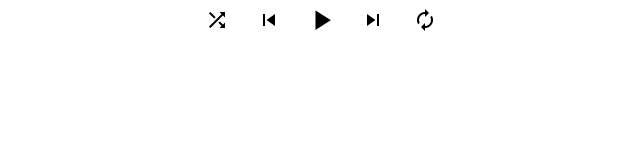
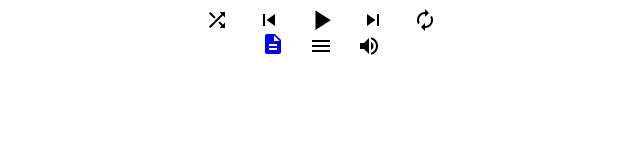
Before and after one commit to micahnorwoodjordan/getmybeats, an Angular app in the folder frontend-v4/: page / in a window 1280 px wide. Shown: the top 160 px of the page, without its empty margins (319-959 px from the left). Built offline with nearby package versions, Linux system fonts and the light colour scheme.

Commit message:
build secondary component

```diff
--- a/frontend-v4/src/app/app.component.html
+++ b/frontend-v4/src/app/app.component.html
@@ -1,4 +1,5 @@
 <main class="main">
   <app-primary></app-primary>
+  <app-secondary></app-secondary>
 </main>
 <router-outlet />
--- a/frontend-v4/src/app/app.component.ts
+++ b/frontend-v4/src/app/app.component.ts
@@ -1,12 +1,15 @@
 import { Component } from '@angular/core';
 import { RouterOutlet } from '@angular/router';
 import { PrimaryComponent } from './components/controls/primary/primary.component';
+import { SecondaryComponent } from './components/controls/secondary/secondary.component';
+
 
 @Component({
   selector: 'app-root',
   imports: [
     RouterOutlet,
-    PrimaryComponent
+    PrimaryComponent,
+    SecondaryComponent
   ],
   templateUrl: './app.component.html',
   styleUrl: './app.component.css'
--- /dev/null
+++ b/frontend-v4/src/app/components/controls/secondary/secondary.component.css
@@ -0,0 +1,13 @@
+.secondary-controls {
+  display: flex;
+  align-items: center;
+  justify-content: center;
+  gap: 24px;
+}
+
+.icon { cursor: pointer; }
+
+.icon.disabled {
+  opacity: 0.4;
+  pointer-events: none;
+}
--- /dev/null
+++ b/frontend-v4/src/app/components/controls/secondary/secondary.component.html
@@ -0,0 +1,12 @@
+<div class="secondary-controls">
+    <a [href]="userExperienceReportUrl" target="_blank" rel="noopener">
+        <mat-icon class="icon" matTooltip="view user experience report">description</mat-icon>
+    </a>
+
+    <mat-icon class="icon" (click)="openBottomSheet()" matTooltip="select a song" [class.disabled]="getIsLoading()">menu</mat-icon>
+
+    <mat-icon class="icon" (click)="openCustomSnackBar()" matTooltip="adjust audio volume"
+        [class.disabled]="!browserSupportsAudioVolumeManipulation">
+        volume_up
+    </mat-icon>
+</div>
--- /dev/null
+++ b/frontend-v4/src/app/components/controls/secondary/secondary.component.ts
@@ -0,0 +1,20 @@
+import { Component } from '@angular/core';
+import { MatIconModule } from '@angular/material/icon';
+
+
+@Component({
+  selector: 'app-secondary',
+  imports: [
+    MatIconModule
+  ],
+  templateUrl: './secondary.component.html',
+  styleUrl: './secondary.component.css',
+})
+export class SecondaryComponent {  // TODO
+  public userExperienceReportUrl: string = "";
+  public browserSupportsAudioVolumeManipulation: boolean = true;
+
+  public openBottomSheet() {  }
+  public openCustomSnackBar() {  }
+  public getIsLoading() {  }
+}
```
Also changed, not shown: 1 other file (tests, documents, lock files or other folders).
